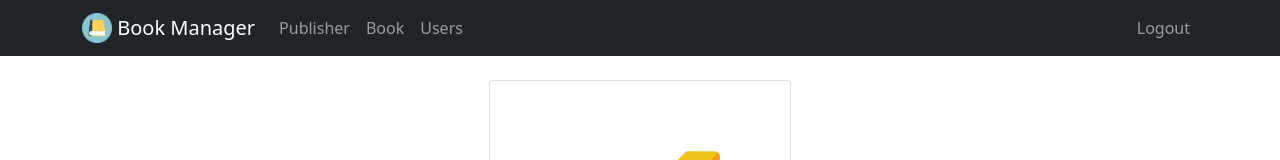
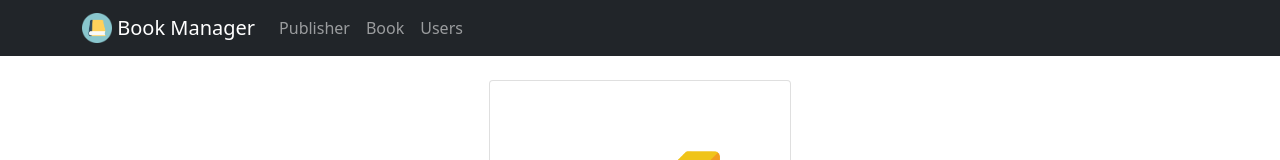
Before and after one commit to AntoninHuaut/ProjetWebService, a React (Create React App) app in the folder library_client/: page /#/login in a window 1280 px wide. Shown: the top 160 px of the page. Built offline with nearby package versions, Linux system fonts and the light colour scheme; sample sign-in values are in the browser's storage.

Commit message:
Redux qui marche lets gooooo!!!!

```diff
--- a/library_client/package.json
+++ b/library_client/package.json
@@ -21,6 +21,7 @@
         "react-bootstrap": "^2.0.0-rc.0",
         "react-bootstrap-table-next": "^4.0.3",
         "react-dom": "^17.0.2",
+        "react-redux": "^7.2.5",
         "react-router-dom": "^5.3.0",
         "react-scripts": "4.0.3",
         "react-select": "^5.0.0",
--- a/library_client/src/api/userService.ts
+++ b/library_client/src/api/userService.ts
@@ -1,20 +1,16 @@
 import axios, { AxiosResponse } from "axios";
+import { useDispatch } from "react-redux";
+import userActions from "../reducers/userActions";
 import { LoginUserDto, UserRole, RegisterUserDto, User } from "../types/login";
 import { API_USER } from "./axiosUtils";
 
 const userURL : string =  API_USER + "/user";
 const testAdminToken : string = process.env.REACT_APP_ADMIN_TOKEN ?? '';
 
-export const isConnected = (): boolean => {
-    let userStr = localStorage.getItem('user');
 
-    let user: User | null = userStr !== "" && userStr !== null ? JSON.parse(userStr) : null;
-
-    return user !== null && user.token !== null && user.token !== "";
-}
-
-export const logout = (history: any) => {
+export const logout = (history: any, dispatch: any) => {
     localStorage.removeItem("user");
+    dispatch(userActions.logOut());
     history.push("/login");
 }
 
@@ -30,11 +26,12 @@ export const authHeader = () => {
 
 }
 
-export const login = (loginInfo : LoginUserDto) => {
+export const login = (loginInfo : LoginUserDto, dispatch: any) => {
     return axios.post(`${API_USER}/access/login`, loginInfo).then((response: AxiosResponse) => {
 
         if (response.data.token) {
             localStorage.setItem("user", JSON.stringify(response.data));
+            dispatch(userActions.setUser(response.data));
         }
 
         return response.data;
--- a/library_client/src/component/NavBar.tsx
+++ b/library_client/src/component/NavBar.tsx
@@ -3,13 +3,21 @@ import {
     Container,
     Nav
 } from "react-bootstrap";
-import { isConnected, logout } from "../api/userService";
+import { logout } from "../api/userService";
 import { useHistory } from "react-router";
+import { useSelector, useDispatch } from "react-redux";
 
 
 const NavBar = () => {
 
     const history = useHistory();
+    const dispatch = useDispatch();
+
+    const user = useSelector((state: any) => {
+        return state.currentUser;
+    });
+
+    console.log(user);
 
     return (
         <Navbar bg="dark" variant="dark">
@@ -30,10 +38,10 @@ const NavBar = () => {
                     <Nav.Link href="/#/book">Book</Nav.Link>
                     <Nav.Link href="/#/users">Users</Nav.Link>
                 </Nav>
-                {isConnected() &&
+                {user.loggedIn &&
                     <Nav className="ms-auto">
                         <Nav.Link
-                            onClick={() => logout(history)}
+                            onClick={() => logout(history, dispatch)}
                         >
                             Logout
                         </Nav.Link>
--- a/library_client/src/index.tsx
+++ b/library_client/src/index.tsx
@@ -5,10 +5,21 @@ import 'bootstrap/dist/css/bootstrap.min.css';
 import reportWebVitals from './reportWebVitals';
 import 'react-bootstrap-table-next/dist/react-bootstrap-table2.min.css';
 
+import {Provider} from "react-redux";
+import {createStore} from 'redux'
+import rootReducer from './reducers/rootReducer'
+
+const store = createStore(
+    rootReducer
+)
+
 
 ReactDOM.render(
+
   <React.StrictMode>
-    <App />
+    <Provider store={store}>
+      <App />
+    </Provider>
   </React.StrictMode>,
   document.getElementById('root')
 );
--- /dev/null
+++ b/library_client/src/reducers/currentUser.ts
@@ -0,0 +1,26 @@
+import { User } from "../types/login"
+
+const currentUser = (state = {}, action: any) => {
+    switch(action.type){
+        case "SET_USER":
+            return {
+                ...state,
+                user: action.payload,
+                loggedIn: true
+            }
+        case "LOG_OUT":
+            return {
+                ...state,
+                user: {},
+                loggedIn: false
+            }
+        default:
+            return {
+                ...state,
+                user: {},
+                loggedIn: false
+            }
+    }
+}
+
+export default currentUser;
--- /dev/null
+++ b/library_client/src/reducers/rootReducer.ts
@@ -0,0 +1,8 @@
+import currentUser from './currentUser'
+import {combineReducers} from 'redux'
+
+const rootReducer = combineReducers({
+    currentUser: currentUser
+})
+
+export default rootReducer
--- /dev/null
+++ b/library_client/src/reducers/userActions.ts
@@ -0,0 +1,19 @@
+import { User } from "../types/login"
+
+const setUser = (userObj: User) => {
+    return {
+        type: "SET_USER",
+        payload: userObj
+    }
+}
+
+const logOut = () => {
+    return {
+        type: "LOG_OUT"
+    }
+}
+
+export default {
+    setUser,
+    logOut
+}
--- a/library_client/src/route/LoginPage.tsx
+++ b/library_client/src/route/LoginPage.tsx
@@ -10,6 +10,7 @@ import { login, register } from "../api/userService";
 import { axiosExecutePost } from "../api/axiosUtils";
 import { useHistory } from "react-router-dom";
 import BaseAlert from "../component/BaseAlert";
+import { useDispatch } from "react-redux";
 
 
 const animatedComponents = makeAnimated();
@@ -23,6 +24,7 @@ const LoginPage = ({
 }: Props) => {
 
     const history = useHistory();
+    const dispatch = useDispatch();
 
     const [registerMode, setRegisterMode] = useState<boolean>(false);
 
@@ -71,7 +73,7 @@ const LoginPage = ({
             login({
                 userName: userName,
                 password: password
-            }),
+            }, dispatch),
             setLoading,
             setError,
             () => {
```
Also changed, not shown: 1 other file (tests, documents, lock files or other folders).
